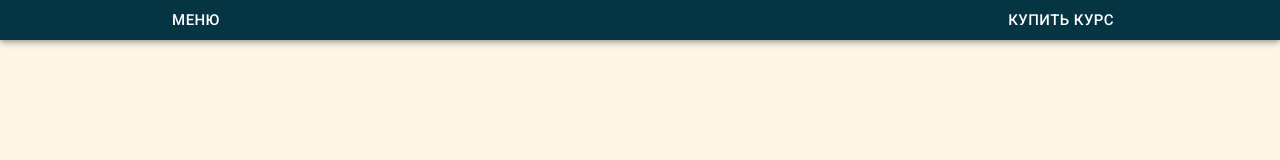
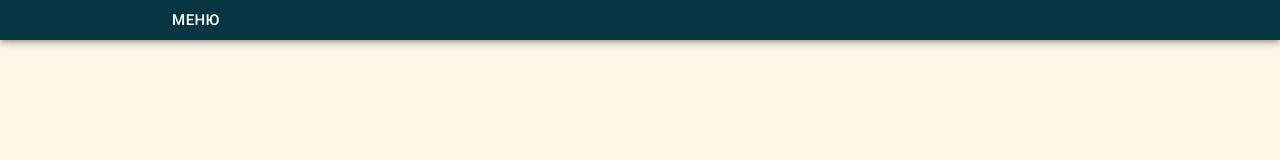
Before and after one commit to TonyFinder/Pedicure-master, a React (Create React App) app: page /#/ in a window 1280 px wide. Shown: the top 160 px of the page. Built offline with nearby package versions, Linux system fonts and the light colour scheme.

Commit message:
Refactoring for Online component

```diff
--- a/src/components/Header/Header.tsx
+++ b/src/components/Header/Header.tsx
@@ -4,7 +4,6 @@ import Box from '@mui/material/Box';
 import Toolbar from '@mui/material/Toolbar';
 import styles from './Header.module.scss'
 import {MenuList} from '../MatetialUI/MenuList/MenuList';
-import Button from '@mui/material/Button';
 
 export const Header = () => {
     // console.log("Header")
@@ -14,11 +13,11 @@ export const Header = () => {
             <Toolbar className={styles.toolbar}>
                 <MenuList/>
 
-                <a href={'https://pedicure-cabinet.online/register'}>
+                {/*<a href={'https://pedicure-cabinet.online/register'}>
                     <Button color={'inherit'} size={'large'} style={{padding: 2}}>
                         КУПИТЬ КУРС
                     </Button>
-                </a>
+                </a>*/}
 
             </Toolbar>
         </AppBar>
```
Also changed, not shown: src/components/Online/Buy/Buy.tsx (+0 -9 lines).
